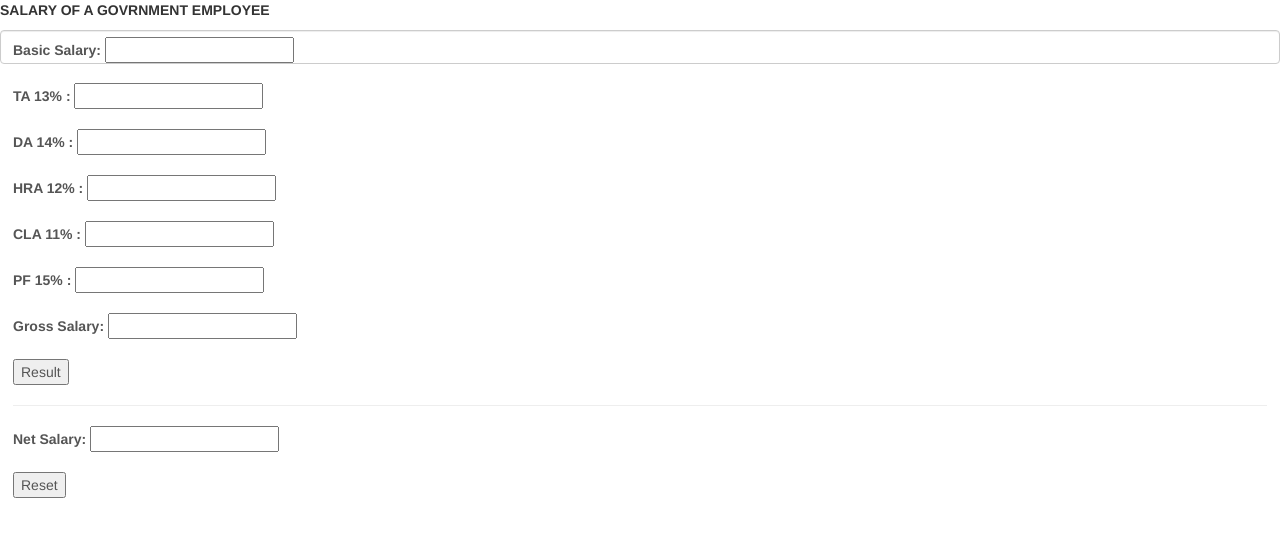
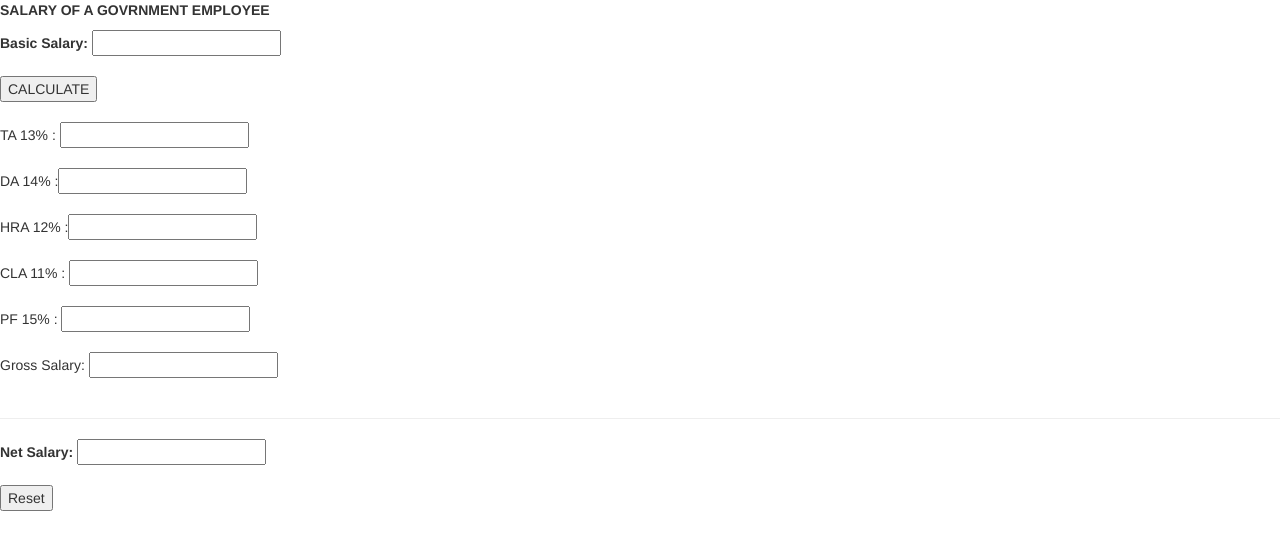
Before and after one commit to Chaitanya150895/salary, an Angular app: page / in a window 1280 px wide. Shown: the top 550 px of the page. Built offline with nearby package versions, Linux system fonts and the light colour scheme.

Commit message:
Design Changed

```diff
--- a/src/app/salary/salary.component.html
+++ b/src/app/salary/salary.component.html
@@ -1,18 +1,18 @@
-<form name="B">
-  <div class="form-control">
+<div class = "">
+	<form name="B">
 
 	<strong>Basic Salary: </strong> <input type="text" name="n1"><br><br>
-	<strong>TA 13% : </strong>  <input type="text" name="n2"><br><br>
-	<strong>DA 14% : </strong> <input type="text" name="n3"><br><br>
-	<strong>HRA 12% : </strong> <input type="text" name="n4"><br><br>
-	<strong>CLA 11% : </strong> <input type="text" name="n5"><br><br>
-  <strong>PF 15% : </strong> <input type="text" name="n6"><br><br>
+	<input type="button" onClick="sum()" value="CALCULATE"/><br><br>
+	TA 13% :   <input type="text" name="n2"><br><br>
+	DA 14% :<input type="text" name="n3"><br><br>
+	HRA 12% :<input type="text" name="n4"><br><br>
+	CLA 11% :  <input type="text" name="n5"><br><br>
+    PF 15% : <input type="text" name="n6"><br><br>
 	<!-- <strong>Insurance: </strong> <input type="text" name="n7"><br><br> -->
-  <strong>Gross Salary: </strong> <input type="text" name="n8"><br><br>
+    Gross Salary:  <input type="text" name="n8"><br><br>
 
-	<input type="button" onClick="sum()" value="Result"/><br><hr>
-  <strong>Net Salary: </strong> <input type="text" name="n9"><br><br>
-  <input type = "reset">
+   <hr>
+   <strong>Net Salary: </strong> <input type="text" name="n9"><br><br>
+   <input type = "reset">
 
-</div>
 </form>
--- a/src/app/salary/salary.component.ts
+++ b/src/app/salary/salary.component.ts
@@ -7,6 +7,8 @@ import { Component, OnInit } from '@angular/core';
 })
 export class SalaryComponent implements OnInit {
 
+  a = 10;
+
   constructor() { }
 
   ngOnInit() {
```
